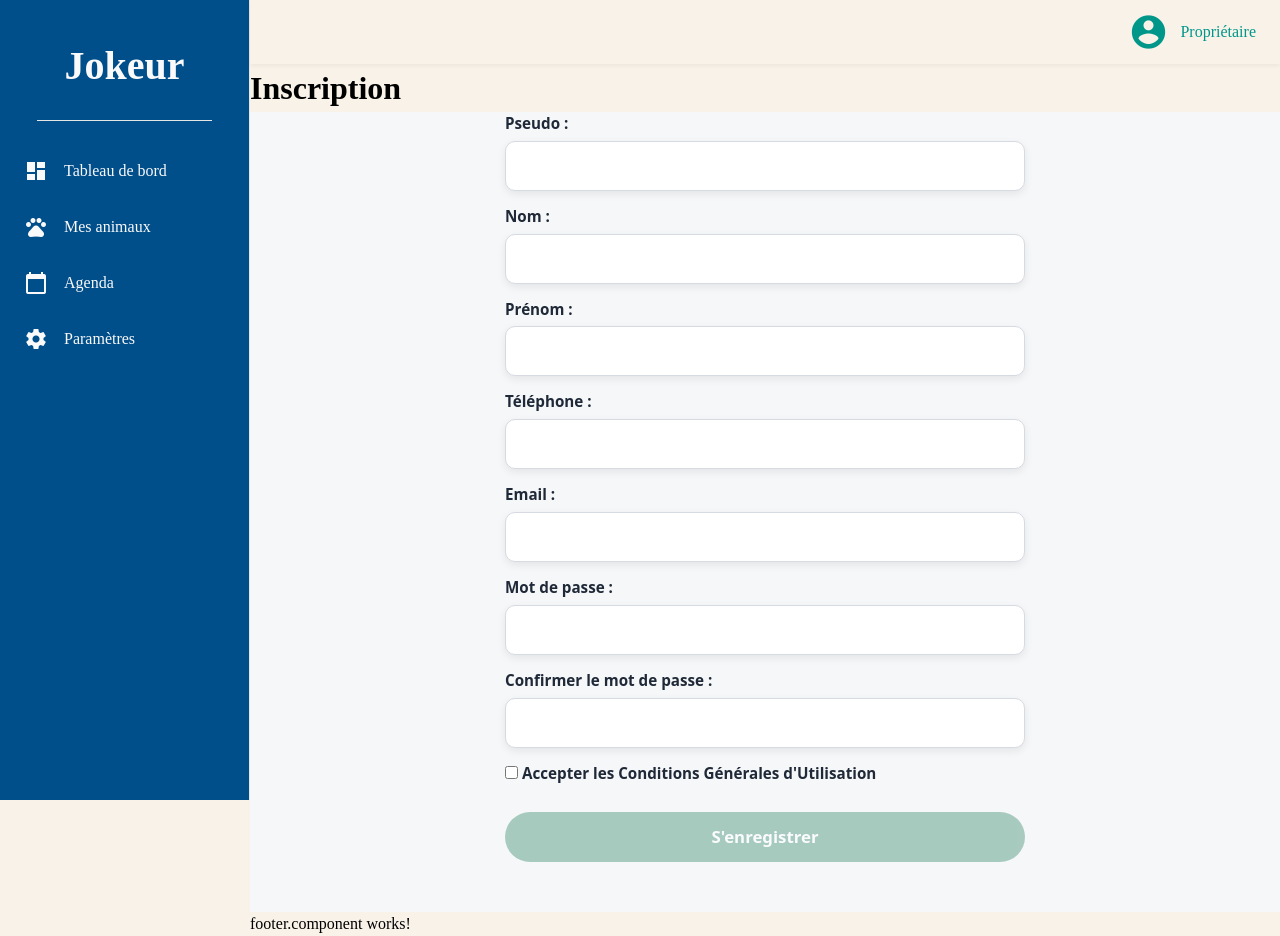
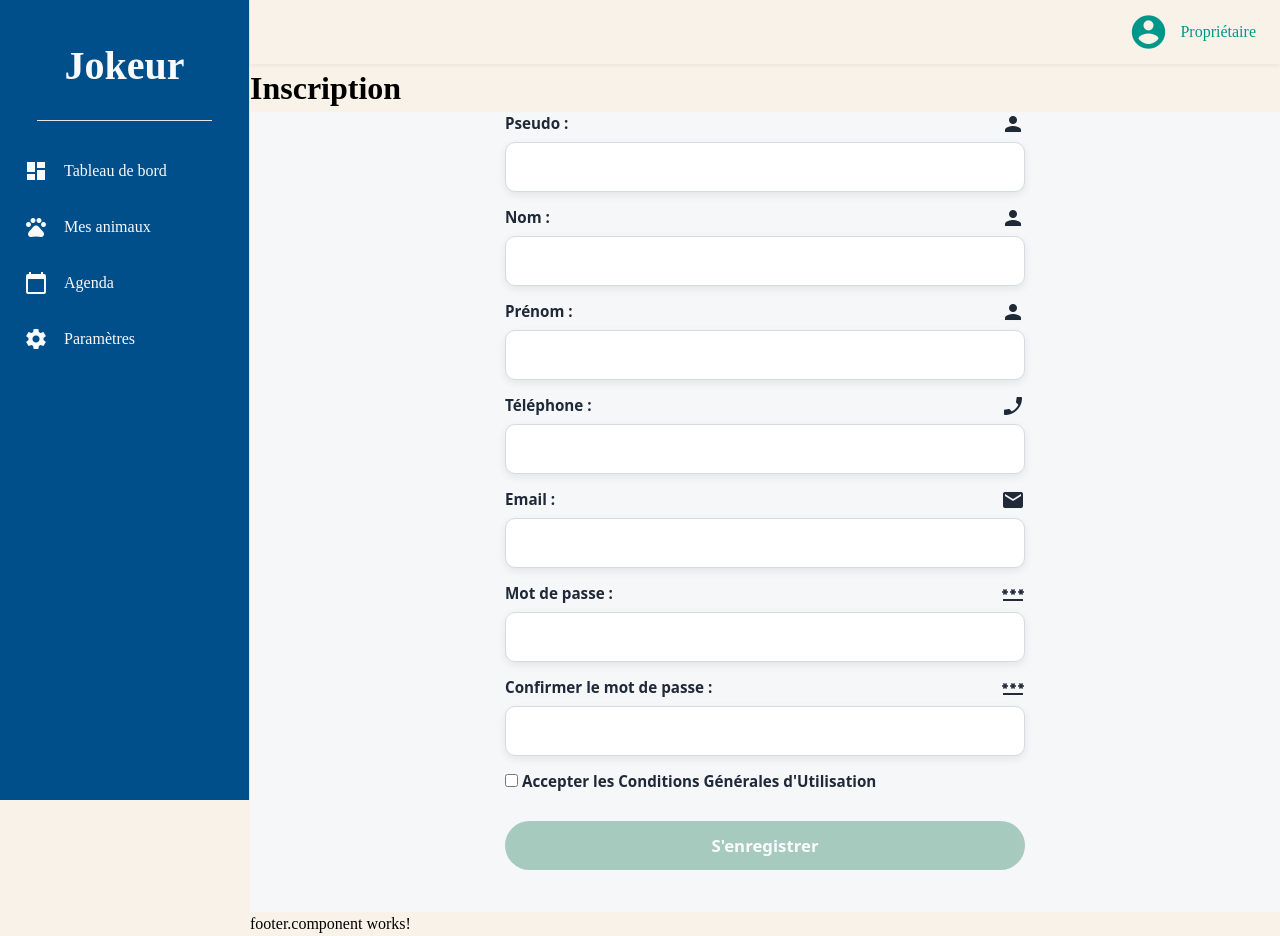
Before and after one commit to Djymini/jokeur_frontend, an Angular app: page /register in a window 1280 px wide. Built offline with nearby package versions, Linux system fonts and the light colour scheme; a web font is replaced by a local one.

Commit message:
register front & back ok

```diff
--- a/src/app/core/auth.api.ts
+++ b/src/app/core/auth.api.ts
@@ -1,9 +1,8 @@
 import { HttpClient } from '@angular/common/http';
 import { inject, Injectable } from '@angular/core';
-import { FormGroup } from '@angular/forms';
-import { RegisterFormOwnerModel } from '@/features/auth/models/register-form-owner-model';
 import { firstValueFrom } from 'rxjs';
 import { environment } from '../../environments/environment';
+import { RegisterUserPayload } from '@/core/models/register-user-payload';
 
 @Injectable({ providedIn: 'root' })
 export class AuthApi {
@@ -16,17 +15,22 @@ export class AuthApi {
     });
   } */
 
-  async register(registerForm: FormGroup<RegisterFormOwnerModel>): Promise<RegisterFormOwnerModel> {
+  async register(payload: RegisterUserPayload): Promise<{ message: string }> {
     return await firstValueFrom(
-      this.http.post<RegisterFormOwnerModel>(`${this.BASE_URL}/auth/register`, registerForm.value),
+      this.http.post<{ message: string }>(`${this.BASE_URL}/auth/register`, payload)
     );
   }
 
   // fait par chatGPT à vérifier avec eshop si identique
-  async login(payload: { email: string; password: string; }): Promise<{ token: string; email: string; role: string; }> {
+  async login(payload: {
+    email: string;
+    password: string;
+  }): Promise<{ token: string; email: string; role: string }> {
     return await firstValueFrom(
-      this.http.post<{ token: string; email: string; role: string }>(`${this.BASE_URL}/auth/login`, payload)
+      this.http.post<{ token: string; email: string; role: string }>(
+        `${this.BASE_URL}/auth/login`,
+        payload,
+      ),
     );
   }
-
 }
--- a/src/app/core/auth.service.ts
+++ b/src/app/core/auth.service.ts
@@ -40,7 +40,7 @@ export class AuthService {
   */
 
   setToken(token: string): void {
-    if(!this._isBrowser()) return;
+    if (!this._isBrowser()) return;
     localStorage.setItem(this._tokenKey, token);
     this.isLoggedIn.set(true);
   }
--- /dev/null
+++ b/src/app/core/models/register-user-payload.ts
@@ -0,0 +1,8 @@
+export type RegisterUserPayload = {
+  username: string;
+  name: string;
+  firstname: string;
+  phone: string;
+  email: string;
+  password: string;
+};
--- a/src/app/features/auth/components/login-form.component/login-form.component.ts
+++ b/src/app/features/auth/components/login-form.component/login-form.component.ts
@@ -26,7 +26,7 @@ export class LoginFormComponent {
   private _router = inject(Router);
 
   loginForm: FormGroup<LoginFormModel> = this._fb.group({
-    email: this._fb.control('', Validators.required),
+    email: this._fb.control('', [Validators.required, Validators.email]),
     password: this._fb.control('', Validators.required),
   });
 
@@ -37,7 +37,7 @@ export class LoginFormComponent {
     const password = this.loginForm.get('password')!.value;
 
     const res = await this._authApi.login({ email, password }); // AuthApi
-    this._authService.setToken(res.token);                                                       // AuthService
+    this._authService.setToken(res.token); // AuthService
 
     this._router.navigate(['/dashboard']);
   }
--- a/src/app/features/auth/components/register-form.component/register-form.component.html
+++ b/src/app/features/auth/components/register-form.component/register-form.component.html
@@ -1,27 +1,42 @@
-<script src="register-form.component.ts"></script>
 <form [formGroup]="registerForm" (ngSubmit)="onSubmit()">
-  <div class="field">
+
+  <div class="field flex">
+    <div class="div_label">
       <label for="username">Pseudo :</label>
+      <span class="material-icons">person</span>
+    </div>
     <input id="username" type="text" formControlName="username" />
   </div>
 
-  <div class="field">
+  <div class="field flex">
+    <div class="div_label">
       <label for="name">Nom :</label>
+      <span class="material-icons">person</span>
+    </div>
     <input id="name" type="text" formControlName="name" />
   </div>
 
-  <div class="field">
+  <div class="field flex">
+    <div class="div_label">
       <label for="firstname">Prénom :</label>
+      <span class="material-icons">person</span>
+    </div>
     <input id="firstname" type="text" formControlName="firstname" />
   </div>
 
-  <div class="field">
+  <div class="field flex">
+    <div class="div_label">
       <label for="phone">Téléphone :</label>
+      <span class="material-icons">phone_enabled</span>
+    </div>
     <input id="phone" type="text" formControlName="phone" />
   </div>
 
-  <div class="field">
+  <div class="field flex">
+    <div class="div_label">
       <label for="email">Email :</label>
+      <span class="material-icons">mail</span>
+    </div>
       <input
         id="email"
         type="email"
@@ -32,22 +47,36 @@
           ? true
           : null
       "
-      aria-describedby="error"
+        aria-describedby="email-error"
       />
     @if (registerForm.controls.email.invalid && registerForm.controls.email.touched) {
-      <p class="error">Email invalide</p>
+      <p class="error" id="email-error">Email invalide</p>
     }
   </div>
 
-  <div class="field">
+  <div class="field flex">
+    <div class="div_label">
       <label for="password">Mot de passe :</label>
+      <span class="material-icons">password</span>
+    </div>
     <input id="password" type="password" formControlName="password" />
   </div>
 
-  <div class="field">
+  <div class="field flex">
+    <div class="div_label">
       <label for="confirmPassword">Confirmer le mot de passe :</label>
+      <span class="material-icons">password</span>
+    </div>
     <input id="confirmPassword" type="password" formControlName="confirmPassword" />
   </div>
+
+  @if (
+    registerForm.hasError('passwordMismatch') &&
+    (registerForm.controls.confirmPassword.touched ||
+      registerForm.controls.confirmPassword.dirty)
+    ) {
+    <p class="error">Les mots de passe ne correspondent pas.</p>
+  }
 
   <div class="field">
     <label>
--- a/src/app/features/auth/components/register-form.component/register-form.component.scss
+++ b/src/app/features/auth/components/register-form.component/register-form.component.scss
@@ -131,3 +131,8 @@ button[type='submit']:disabled {
 .ng-invalid.ng-touched {
   border-color: #dc2626 !important;
 }
+
+.div_label{
+  display: flex;
+  justify-content: space-between;
+}
--- a/src/app/features/auth/components/register-form.component/register-form.component.ts
+++ b/src/app/features/auth/components/register-form.component/register-form.component.ts
@@ -1,7 +1,17 @@
 import { Component, inject } from '@angular/core';
-import { FormGroup, NonNullableFormBuilder, ReactiveFormsModule, Validators } from '@angular/forms';
-import { RegisterFormOwnerModel } from '@/features/auth/models/register-form-owner-model';
+import { Router } from '@angular/router';
+import {
+  AbstractControl,
+  FormGroup,
+  NonNullableFormBuilder,
+  ReactiveFormsModule,
+  ValidationErrors,
+  ValidatorFn,
+  Validators,
+} from '@angular/forms';
+import { RegisterFormUserModel } from '@/features/auth/models/register-form-user-model';
 import { AuthApi } from '@/core/auth.api';
+import { RegisterUserPayload } from '@/core/models/register-user-payload';
 
 @Component({
   selector: 'app-register-form',
@@ -12,20 +22,65 @@ import { AuthApi } from '@/core/auth.api';
 export class RegisterFormComponent {
   private _fb = inject(NonNullableFormBuilder);
   private _authApi = inject(AuthApi);
+  private _router = inject(Router);
 
-  registerForm: FormGroup<RegisterFormOwnerModel> = this._fb.group({
+  registerForm: FormGroup<RegisterFormUserModel> = this._fb.group(
+    {
       username: this._fb.control('', Validators.required),
       name: this._fb.control('', Validators.required),
       firstname: this._fb.control('', Validators.required),
       phone: this._fb.control('', Validators.required),
-    email: this._fb.control('', Validators.required),
+      email: this._fb.control('', [Validators.required, Validators.email]),
       password: this._fb.control('', Validators.required),
       confirmPassword: this._fb.control('', Validators.required),
-    acceptCGU: this._fb.control(false, Validators.required),
-  });
+      acceptCGU: this._fb.control(false, Validators.requiredTrue),
+    },
+    { validators: [passwordMatchValidator] },
+  );
 
-  onSubmit(): void {
-    console.log(this.registerForm.value);
-    this._authApi.register(this.registerForm);
+  async onSubmit(): Promise<void> {
+    // if (this.registerForm.invalid) return;
+    if (this.registerForm.invalid) {
+      this.registerForm.markAllAsTouched();
+      return;
+    }
+
+    // 1- Récupérer les valeurs du formulaire
+    const {
+      username,
+      name,
+      firstname,
+      phone,
+      email,
+      password,
+    } = this.registerForm.getRawValue();
+
+    // 2- Construire le payload API
+    const payload: RegisterUserPayload = {
+      username,
+      name,
+      firstname,
+      phone,
+      email,
+      password,
+    };
+
+    try {
+      // 3- Appel backend
+      await this._authApi.register(payload);
+
+      // 4- Redirection login
+      await this._router.navigateByUrl('/login');
+    } catch (error) {
+      console.error('Probleme inscription:', error);
     }
   }
+}
+
+export const passwordMatchValidator: ValidatorFn = (control: AbstractControl): ValidationErrors | null => {
+  const password = control.get('password')?.value;
+  const confirmPassword = control.get('confirmPassword')?.value;
+
+  if (!password || !confirmPassword) return null;
+  return password === confirmPassword ? null : { passwordMismatch: true };
+};
--- a/src/app/features/auth/models/register-form-owner-model.ts
+++ b/src/app/features/auth/models/register-form-user-model.ts
@@ -1,6 +1,6 @@
 import { FormControl } from '@angular/forms';
 
-export type RegisterFormOwnerModel = {
+export type RegisterFormUserModel = {
   username: FormControl<string>;
   name: FormControl<string>;
   firstname: FormControl<string>;
```
Also changed, not shown: src/app/features/auth/components/login-form.component/login-form.component.scss (+4 -3 lines). Lines whose indentation alone changed are shown as unchanged.
